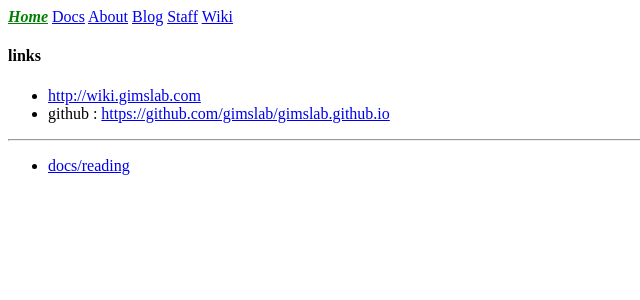
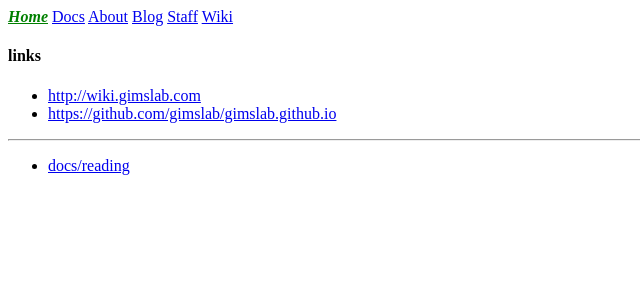
Before and after one commit to gimslab/gimslab.github.io, a Jekyll site: the page built from index.md, in a window 1280 px wide. Shown: the top 300 px of the page, without its empty margins (0-640 px from the left). Built offline with Jekyll 4.4.1, drawn with Linux system fonts in a browser that asks for light colours.

Commit message:
Update index.md

```diff
--- a/index.md
+++ b/index.md
@@ -5,7 +5,7 @@ title: Home
 
 #### links
 - <http://wiki.gimslab.com>
-- github : <https://github.com/gimslab/gimslab.github.io>
+- <https://github.com/gimslab/gimslab.github.io>
 
 ---
 * [docs/reading](docs/reading)
```
